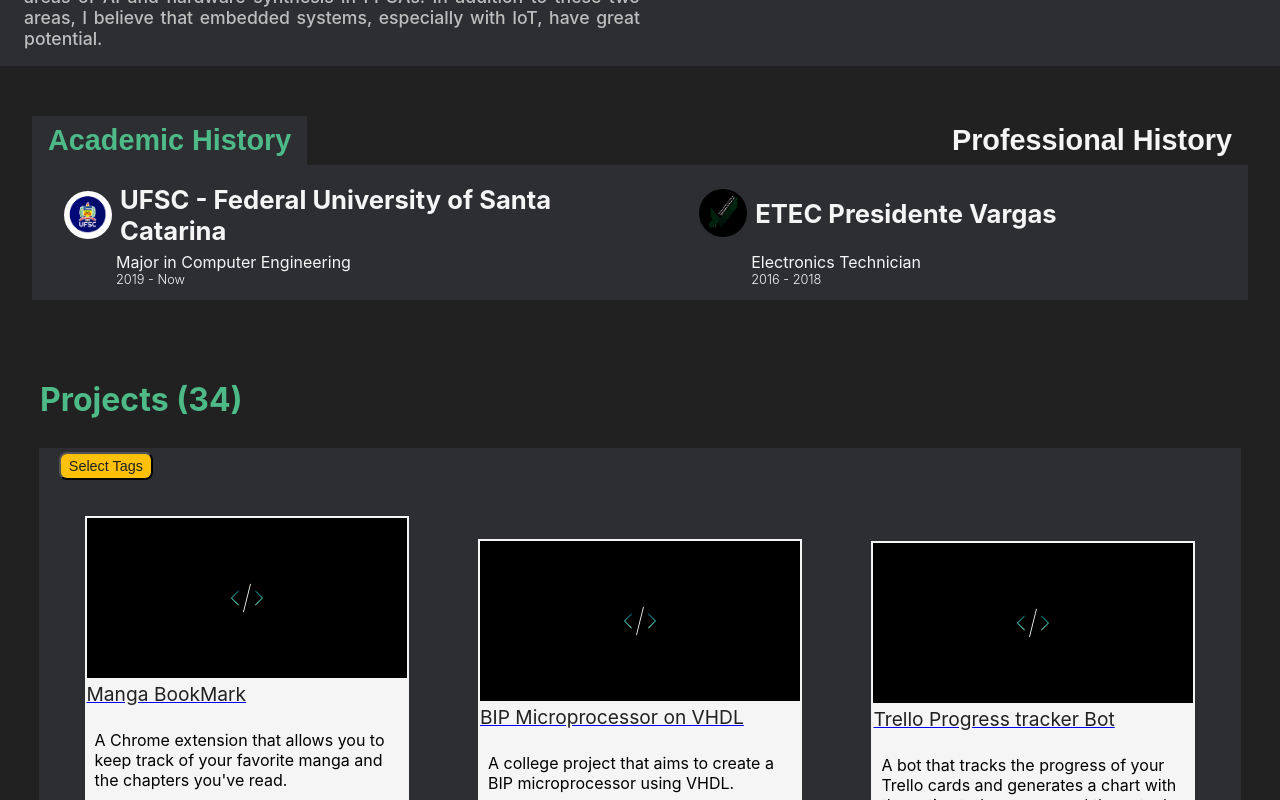
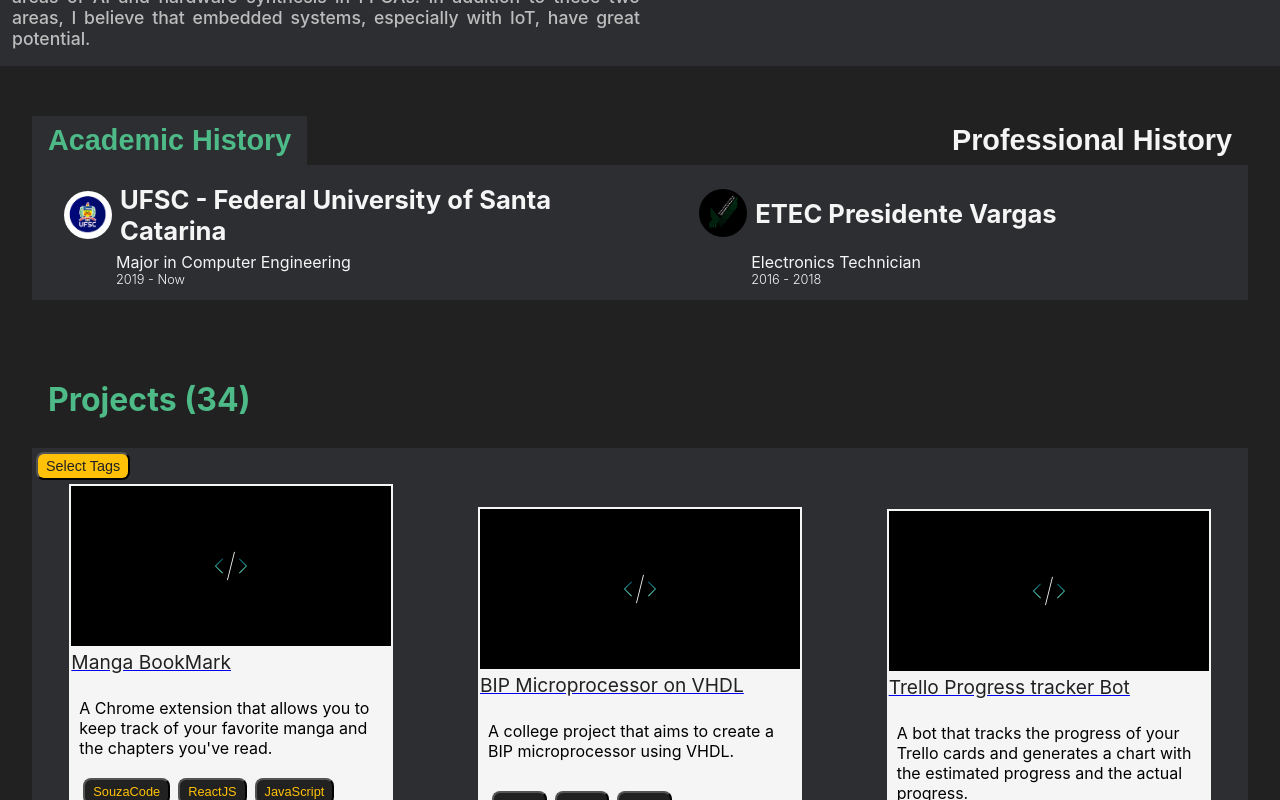
Before and after one commit to CodeWracker/codewracker.github.io, a React (Create React App) app: page / in a window 1280 px wide. Shown: the part 497-1297 px from the top of the page. Built offline with nearby package versions, Linux system fonts and the light colour scheme; a web font is replaced by a local one.

Commit message:
tentei arrumar a responsividade

```diff
--- a/src/components/Histories/histories.css
+++ b/src/components/Histories/histories.css
@@ -40,5 +40,5 @@
   flex-direction: column;
   align-items: center;
   justify-content: center;
-  margin: auto;
+  margin: 0 auto;
 }
--- a/src/components/ProjectsList/projectsList.css
+++ b/src/components/ProjectsList/projectsList.css
@@ -5,13 +5,17 @@
 .projects-list-grid-container {
   display: grid;
   grid-gap: 10px;
-  width: 95%;
   margin: auto;
   background-color: var(--tertiary-color);
-  padding: 32px 16px 8px 16px;
+  /* padding: 32px 16px 8px 16px; */
+  width: 100%;
   justify-content: center;
   align-items: center;
   place-items: center;
+}
+.projects-list-container {
+  width: 95%;
+  margin: 0 auto;
 }
 .project-card-title {
   margin: 0;
@@ -31,7 +35,7 @@
   margin-bottom: 16px;
   border-radius: 0 0 8px 8px;
   padding: 2px 2px 2px 2px;
-  min-height: 300px;
+  min-height: 250px;
 }
 .project-card-body {
   padding: 8px;
@@ -73,14 +77,14 @@
     grid-template-columns: repeat(1, 1fr);
   }
   .project-card {
-    width: 100%;
+    width: 90%;
   }
 }
 .tag-filter-container {
   display: flex;
   flex-direction: column;
-  width: 95%;
-  padding: 0px 16px;
+  width: 100%;
+  /* padding: 0px 16   ; */
   margin: 0px auto;
 
   /* padding: 0px 16px; */
--- a/src/index.css
+++ b/src/index.css
@@ -23,6 +23,13 @@ code {
     Consolas, "Courier New", monospace;
 }
 
-.page-section {
-  padding: 50px 24px 0px 24px;
+@media screen and (min-width: 450px) {
+  .page-section {
+    padding: 50px 12px 0px 12px;
+  }
 }
+@media screen and (max-width: 720px) {
+  .page-section {
+    padding: 0;
+  }
+}
```
